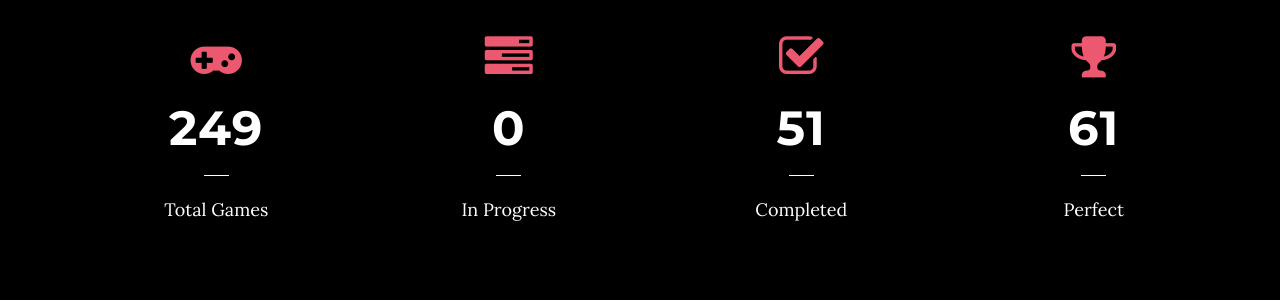
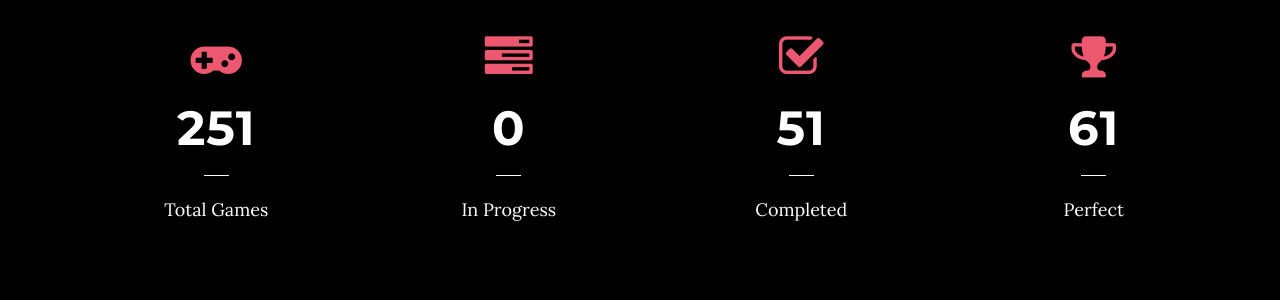
Before and after one commit to kuangami/kuangami.github.io, a Jekyll site: the page built from index.html, in a window 1280 px wide and 900 px high, scrolled down 1004 px. Shown: the part 161-461 px from the top of the window. Built offline with Jekyll 4.4.1, drawn with Linux system fonts in a browser that asks for light colours.

Commit message:
GitHub Actions commit

```diff
--- a/_data/gamestats.json
+++ b/_data/gamestats.json
@@ -1 +1 @@
-{"records":[{"id":"recDpuCGl3HejB9TY","createdTime":"2023-05-03T13:16:41.000Z","fields":{"Perfect":61,"Completed":51,"Total Games":249,"Playing":0}}]}
+{"records":[{"id":"recDpuCGl3HejB9TY","createdTime":"2023-05-03T13:16:41.000Z","fields":{"Perfect":61,"Completed":51,"Total Games":251,"Playing":0}}]}
```
Also changed, not shown: _data/recentplay.json (+1 -1 lines).
